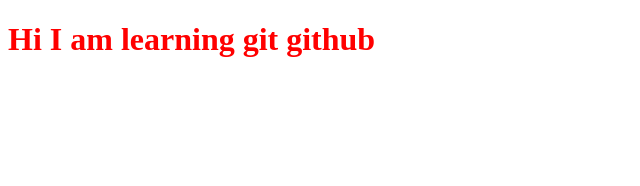
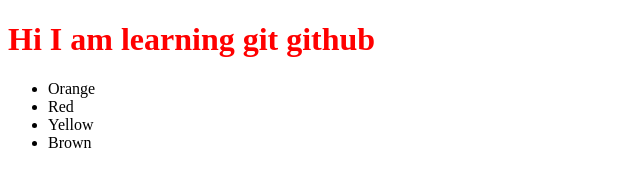
Before and after one commit to bhagatabhishek123/myrepo, a plain HTML site: page index.html in a window 1280 px wide. Shown: the whole page, without its empty margins (0-640 px from the left). Drawn offline with Linux system fonts and the light colour scheme.

Commit message:
list is added

```diff
--- a/index.html
+++ b/index.html
@@ -11,6 +11,12 @@
 
 <body>
     <h1>Hi I am learning git github</h1>
+    <ul>
+        <li>Orange</li>
+        <li>Red</li>
+        <li>Yellow</li>
+        <li>Brown</li>
+    </ul>
 
 </body>
 
--- a/style.css
+++ b/style.css
@@ -1,3 +1,8 @@
 h1{
     color: red;
 }
+
+ul li:hover{
+    transition: 1s;
+    color: blue;
+}
```
